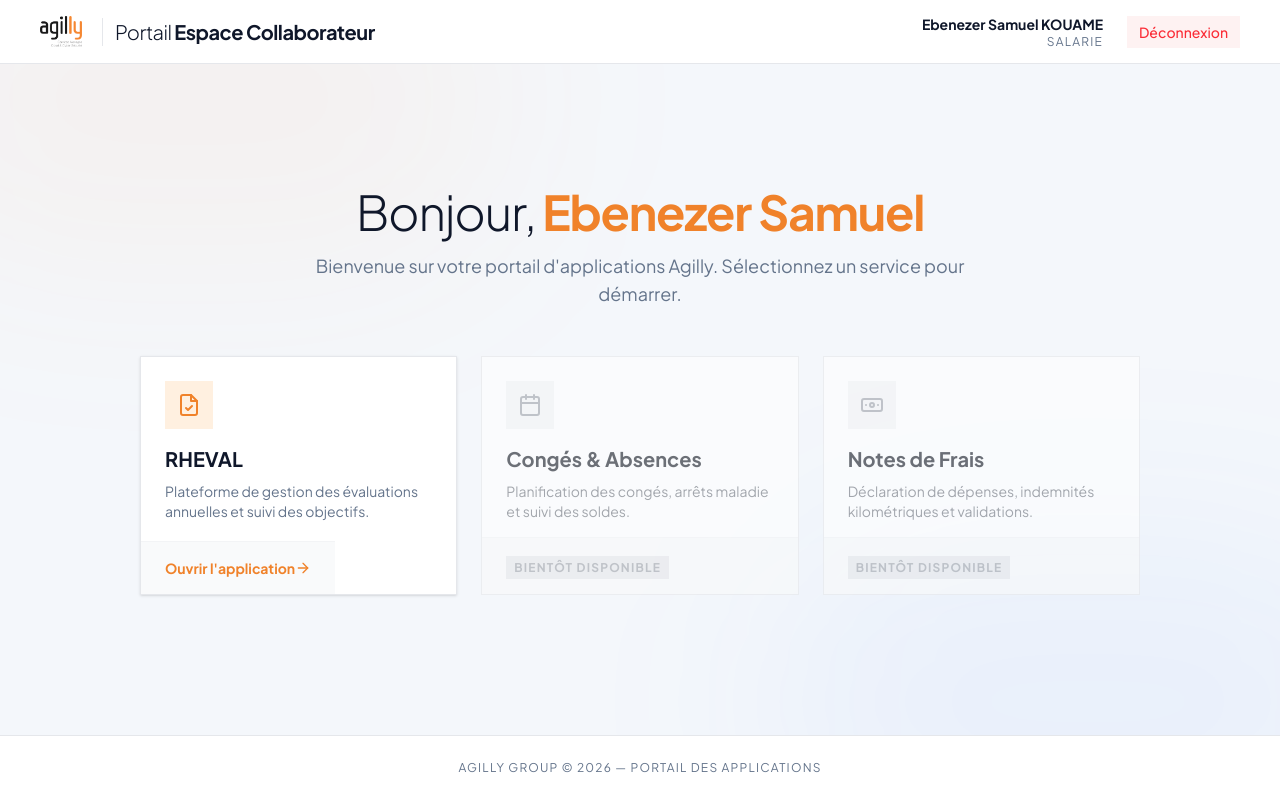
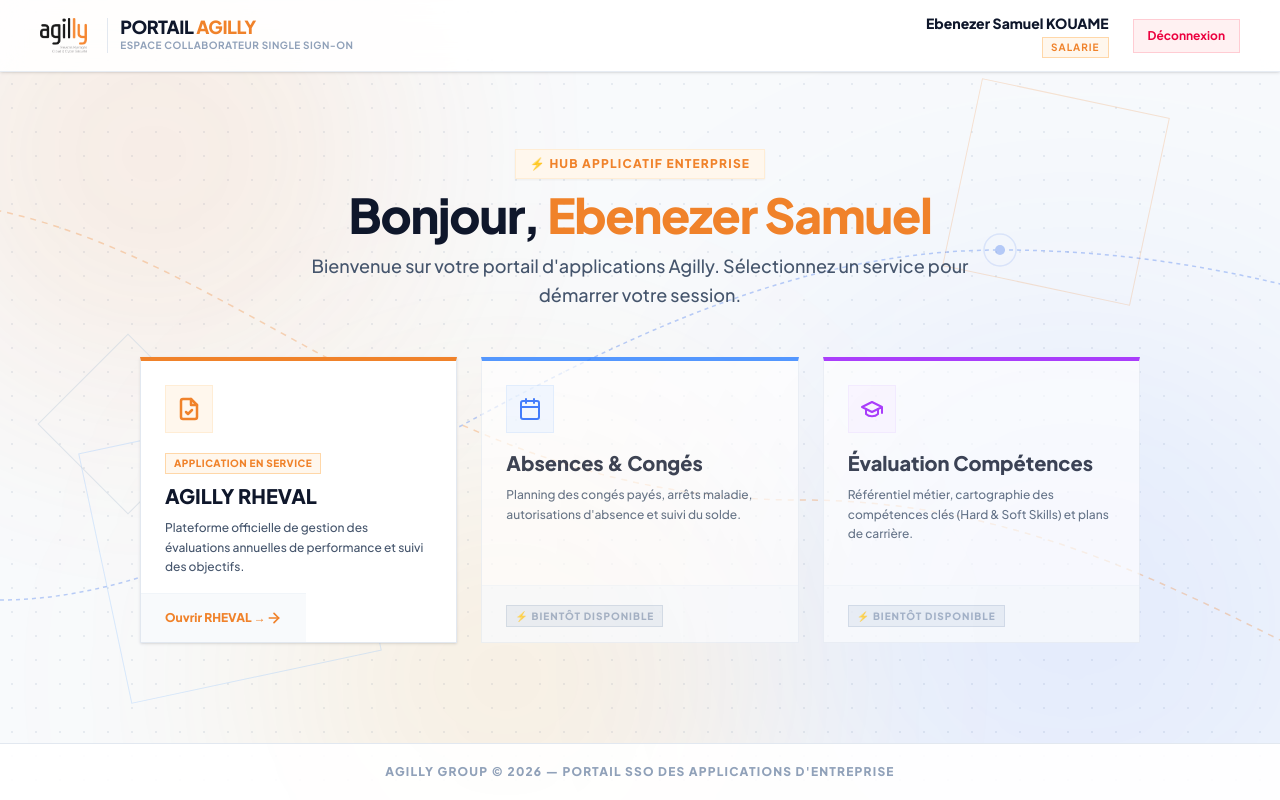
Before and after one commit to Skouame24/rheval, a Next.js app: page /portail in a window 1280 px wide. Built offline with nearby package versions, Linux system fonts and the light colour scheme.

Commit message:
fourth  commit

```diff
--- a/app/portail/page.tsx
+++ b/app/portail/page.tsx
@@ -14,31 +14,64 @@
   }
 
   const navigateToDashboard = () => {
-    const dashboardRoute = ROLE_DASHBOARD[role];
-    if (dashboardRoute) {
-      router.push(dashboardRoute);
-    }
+    const dashboardRoute = ROLE_DASHBOARD[role] || "/dashboard/mon-espace";
+    router.push(dashboardRoute);
   };
 
   return (
-    <div className="min-h-screen bg-[#F4F7FB] font-sans flex flex-col">
+    <div className="min-h-screen bg-[#F8FAFC] font-sans flex flex-col relative overflow-hidden select-none">
+
+      {/* ─── DÉCORATIONS D'ARRIÈRE-PLAN TECH & AGILLY BRAND ─── */}
+
+      {/* 1. Grille de points IT Agilly */}
+      <div className="absolute inset-0 bg-[radial-gradient(#CBD5E1_1.2px,transparent_1.2px)] [background-size:24px_24px] opacity-40 pointer-events-none z-0" />
+
+      {/* 2. Halos Lumineux Flous (Glow Orbs) Orange Agilly & Bleu Enterprise */}
+      <div className="absolute -top-24 -left-24 w-[500px] h-[500px] bg-[#F0822A]/15 rounded-full blur-[120px] pointer-events-none z-0 animate-pulse" />
+      <div className="absolute top-[40%] -right-24 w-[600px] h-[600px] bg-blue-600/10 rounded-full blur-[140px] pointer-events-none z-0" />
+      <div className="absolute -bottom-32 left-[20%] w-[500px] h-[500px] bg-amber-500/10 rounded-full blur-[130px] pointer-events-none z-0" />
+
+      {/* 3. Cadres Géométriques Carrés Stricts (Charte Agilly Tech) */}
+      <div className="absolute top-[12%] right-[10%] w-48 h-48 border border-[#F0822A]/20 rounded-none transform rotate-12 pointer-events-none z-0" />
+      <div className="absolute bottom-[15%] left-[8%] w-64 h-64 border border-blue-400/20 rounded-none transform -rotate-12 pointer-events-none z-0" />
+      <div className="absolute top-[45%] left-[5%] w-32 h-32 border border-slate-300 rounded-none transform rotate-45 pointer-events-none z-0 opacity-60" />
+
+      {/* 4. Lignes Vectorielles Réseau & Data Interconnectées (SVG Network Lines) */}
+      <svg width="100%" height="100%" className="absolute inset-0 pointer-events-none z-0 opacity-30">
+        <path d="M -100,200 C 200,200 400,500 800,500 C 1200,500 1400,800 1800,800" fill="none" stroke="#F0822A" strokeWidth="1.5" strokeDasharray="6 6" />
+        <path d="M 0,600 C 300,600 600,250 1000,250 C 1400,250 1600,450 2000,450" fill="none" stroke="#2563EB" strokeWidth="1.5" strokeDasharray="4 4" />
+
+        {/* Nodes Réseau IT */}
+        <circle cx="400" cy="500" r="4" fill="#F0822A" />
+        <circle cx="400" cy="500" r="12" fill="none" stroke="#F0822A" strokeWidth="1.5" opacity="0.6" />
+        <circle cx="1000" cy="250" r="5" fill="#2563EB" />
+        <circle cx="1000" cy="250" r="16" fill="none" stroke="#2563EB" strokeWidth="1.5" opacity="0.4" />
+      </svg>
+
       {/* ─── Header Portail ─── */}
-      <header className="h-16 bg-white border-b border-gray-200 px-6 md:px-10 flex items-center justify-between sticky top-0 z-50">
+      <header className="h-18 bg-white/90 backdrop-blur-md border-b border-slate-200/80 px-6 md:px-10 flex items-center justify-between sticky top-0 z-50 shadow-sm">
         <div className="flex items-center gap-3">
-          <img src="/logo.png" alt="Agilly Logo" className="h-8 object-contain" />
-          <span className="text-xl font-light text-agilly-black tracking-tight border-l pl-3 ml-2 border-gray-200">
-            Portail <span className="font-bold">Espace Collaborateur</span>
-          </span>
+          <img src="/logo.png" alt="Agilly Logo" className="h-9 object-contain" />
+          <div className="border-l border-slate-200 pl-3 ml-2">
+            <span className="text-lg font-extrabold text-slate-900 tracking-tight block leading-none">
+              PORTAIL <span className="text-[#F0822A]">AGILLY</span>
+            </span>
+            <span className="text-[10px] font-bold text-slate-400 tracking-wider uppercase block mt-0.5">
+              Espace Collaborateur Single Sign-On
+            </span>
+          </div>
         </div>
 
         <div className="flex items-center gap-6">
           <div className="text-right hidden md:block">
-            <p className="text-sm font-bold text-agilly-black m-0">{user.prenom} {user.nom}</p>
-            <p className="text-xs text-agilly-gray m-0 uppercase tracking-widest">{user.role}</p>
+            <p className="text-sm font-extrabold text-slate-900 m-0">{user.prenom} {user.nom}</p>
+            <span className="text-[10px] font-bold text-[#F0822A] uppercase tracking-widest bg-orange-50 px-2 py-0.5 border border-orange-200 inline-block mt-0.5">
+              {user.role}
+            </span>
           </div>
           <button
             onClick={logout}
-            className="text-sm font-medium text-red-500 hover:text-red-700 transition-colors bg-red-50 hover:bg-red-100 px-3 py-1.5 rounded-sm"
+            className="text-xs font-bold text-rose-600 hover:text-rose-700 bg-rose-50 hover:bg-rose-100 px-3.5 py-2 rounded-none border border-rose-200 transition-colors cursor-pointer"
           >
             Déconnexion
           </button>
@@ -46,58 +79,58 @@
       </header>
 
       {/* ─── Main Content ─── */}
-      <main className="flex-1 flex flex-col items-center justify-center p-6 pb-20 relative overflow-hidden">
+      <main className="flex-1 flex flex-col items-center justify-center p-6 pb-20 relative z-10">
 
-        {/* Background Decorative Elements */}
-        <div className="absolute top-[-20%] left-[-10%] w-[50%] h-[50%] bg-agilly-primary/5 rounded-full blur-[100px] pointer-events-none" />
-        <div className="absolute bottom-[-20%] right-[-10%] w-[50%] h-[50%] bg-blue-500/5 rounded-full blur-[100px] pointer-events-none" />
-
-        <div className="relative z-10 w-full max-w-[1000px] flex flex-col items-center text-center mb-12 mt-10">
-          <h1 className="text-4xl md:text-5xl font-light text-agilly-black tracking-tight mb-4">
-            Bonjour, <span className="font-bold text-agilly-primary">{user.prenom}</span>
+        {/* En-tête de bienvenue */}
+        <div className="w-full max-w-[1000px] flex flex-col items-center text-center mb-12 mt-8">
+          <span className="text-xs font-extrabold text-[#F0822A] uppercase tracking-widest bg-[#FFF7ED] px-3.5 py-1.5 border border-[#FFEDD5] inline-block mb-3 shadow-xs">
+            ⚡ HUB APPLICATIF ENTERPRISE
+          </span>
+          <h1 className="text-4xl md:text-5xl font-extrabold text-slate-900 tracking-tight mb-3">
+            Bonjour, <span className="text-[#F0822A]">{user.prenom}</span>
           </h1>
-          <p className="text-lg text-agilly-gray max-w-2xl">
-            Bienvenue sur votre portail d'applications Agilly. Sélectionnez un service pour démarrer.
+          <p className="text-base md:text-lg text-slate-600 max-w-2xl font-medium m-0 leading-relaxed">
+            Bienvenue sur votre portail d'applications Agilly. Sélectionnez un service pour démarrer votre session.
           </p>
         </div>
 
-        {/* ─── Applications Grid ─── */}
-        <div className="relative z-10 w-full max-w-[1000px] grid grid-cols-1 md:grid-cols-2 lg:grid-cols-3 gap-6">
+        {/* ─── Applications Grid (Charte Bords Carrés rounded-none) ─── */}
+        <div className="w-full max-w-[1000px] grid grid-cols-1 md:grid-cols-2 lg:grid-cols-3 gap-6">
 
-          {/* RHEVAL - ACTIVE APP */}
+          {/* RHEVAL - APPLICATION DISPONIBLE */}
           <button
             onClick={navigateToDashboard}
-            className="group relative flex flex-col bg-white border border-gray-200 hover:border-agilly-primary shadow-sm hover:shadow-xl transition-all duration-300 text-left overflow-hidden rounded-sm cursor-pointer"
+            className="group relative flex flex-col bg-white border border-slate-200 hover:border-[#F0822A] shadow-sm hover:shadow-xl transition-all duration-300 text-left overflow-hidden rounded-none cursor-pointer border-t-4 border-t-[#F0822A]"
           >
-            {/* Ligne d'accentuation en haut */}
-            <div className="absolute top-0 left-0 w-full h-1 bg-agilly-primary transform origin-left scale-x-0 group-hover:scale-x-100 transition-transform duration-300" />
-
             <div className="p-6 pb-4">
-              <div className="w-12 h-12 bg-[#FFF0E0] text-agilly-primary flex items-center justify-center rounded-sm mb-4">
-                <svg width="24" height="24" viewBox="0 0 24 24" fill="none" stroke="currentColor" strokeWidth="2" strokeLinecap="round" strokeLinejoin="round">
+              <div className="w-12 h-12 bg-[#FFF7ED] text-[#F0822A] flex items-center justify-center rounded-none mb-4 border border-[#FFEDD5] group-hover:scale-105 transition-transform">
+                <svg width="24" height="24" viewBox="0 0 24 24" fill="none" stroke="currentColor" strokeWidth="2.5" strokeLinecap="round" strokeLinejoin="round">
                   <path d="M14 2H6a2 2 0 0 0-2 2v16a2 2 0 0 0 2 2h12a2 2 0 0 0 2-2V8z"/>
                   <polyline points="14 2 14 8 20 8"/>
                   <path d="m9 15 2 2 4-4"/>
                 </svg>
               </div>
-              <h3 className="text-xl font-bold text-agilly-black mb-2">RHEVAL</h3>
-              <p className="text-sm text-agilly-gray">
-                Plateforme de gestion des évaluations annuelles et suivi des objectifs.
+              <span className="text-[10px] font-extrabold text-[#F0822A] uppercase tracking-wider bg-orange-50 px-2 py-0.5 border border-orange-200 inline-block mb-2">
+                APPLICATION EN SERVICE
+              </span>
+              <h3 className="text-xl font-extrabold text-slate-900 mb-2 group-hover:text-[#F0822A] transition-colors">AGILLY RHEVAL</h3>
+              <p className="text-xs text-slate-600 font-medium leading-relaxed">
+                Plateforme officielle de gestion des évaluations annuelles de performance et suivi des objectifs.
               </p>
             </div>
 
-            <div className="mt-auto px-6 py-4 bg-gray-50 border-t border-gray-100 flex items-center justify-between group-hover:bg-[#FFF0E0]/30 transition-colors">
-              <span className="text-sm font-bold text-agilly-primary">Ouvrir l'application</span>
-              <svg className="text-agilly-primary transform group-hover:translate-x-1 transition-transform" width="16" height="16" viewBox="0 0 24 24" fill="none" stroke="currentColor" strokeWidth="2" strokeLinecap="round" strokeLinejoin="round">
+            <div className="mt-auto px-6 py-4 bg-slate-50 border-t border-slate-100 flex items-center justify-between group-hover:bg-[#FFF7ED] transition-colors">
+              <span className="text-xs font-extrabold text-[#F0822A]">Ouvrir RHEVAL →</span>
+              <svg className="text-[#F0822A] transform group-hover:translate-x-1 transition-transform" width="16" height="16" viewBox="0 0 24 24" fill="none" stroke="currentColor" strokeWidth="2.5" strokeLinecap="round" strokeLinejoin="round">
                 <path d="M5 12h14"/><path d="m12 5 7 7-7 7"/>
               </svg>
             </div>
           </button>
 
-          {/* CONGÉS & ABSENCES - INACTIVE APP */}
-          <div className="relative flex flex-col bg-white border border-gray-200 opacity-60 grayscale-[50%] select-none cursor-not-allowed rounded-sm">
+          {/* ABSENCES & CONGÉS - EN DÉVELOPPEMENT */}
+          <div className="relative flex flex-col bg-white/80 border border-slate-200/80 opacity-80 select-none rounded-none border-t-4 border-t-blue-500">
             <div className="p-6 pb-4">
-              <div className="w-12 h-12 bg-gray-100 text-gray-400 flex items-center justify-center rounded-sm mb-4">
+              <div className="w-12 h-12 bg-blue-50 text-blue-600 flex items-center justify-center rounded-none mb-4 border border-blue-100">
                 <svg width="24" height="24" viewBox="0 0 24 24" fill="none" stroke="currentColor" strokeWidth="2" strokeLinecap="round" strokeLinejoin="round">
                   <rect x="3" y="4" width="18" height="18" rx="2" ry="2"/>
                   <line x1="16" y1="2" x2="16" y2="6"/>
@@ -105,48 +138,53 @@
                   <line x1="3" y1="10" x2="21" y2="10"/>
                 </svg>
               </div>
-              <h3 className="text-xl font-bold text-agilly-black mb-2 flex items-center gap-2">
-                Congés & Absences
+              <h3 className="text-xl font-extrabold text-slate-900 mb-2">
+                Absences & Congés
               </h3>
-              <p className="text-sm text-gray-500">
-                Planification des congés, arrêts maladie et suivi des soldes.
+              <p className="text-xs text-slate-600 font-medium leading-relaxed">
+                Planning des congés payés, arrêts maladie, autorisations d'absence et suivi du solde.
               </p>
             </div>
 
-            <div className="mt-auto px-6 py-4 bg-gray-50 border-t border-gray-100">
-              <span className="text-xs font-bold text-gray-400 uppercase tracking-widest bg-gray-200 px-2 py-1 rounded-sm">Bientôt disponible</span>
+            <div className="mt-auto px-6 py-4 bg-slate-50 border-t border-slate-100">
+              <span className="text-[10px] font-extrabold text-slate-400 uppercase tracking-widest bg-slate-200/80 px-2 py-1 rounded-none border border-slate-300">
+                ⚡ Bientôt disponible
+              </span>
             </div>
           </div>
 
-          {/* NOTES DE FRAIS - INACTIVE APP */}
-          <div className="relative flex flex-col bg-white border border-gray-200 opacity-60 grayscale-[50%] select-none cursor-not-allowed rounded-sm">
+          {/* ÉVALUATION COMPÉTENCES - EN DÉVELOPPEMENT */}
+          <div className="relative flex flex-col bg-white/80 border border-slate-200/80 opacity-80 select-none rounded-none border-t-4 border-t-purple-600">
             <div className="p-6 pb-4">
-              <div className="w-12 h-12 bg-gray-100 text-gray-400 flex items-center justify-center rounded-sm mb-4">
+              <div className="w-12 h-12 bg-purple-50 text-purple-600 flex items-center justify-center rounded-none mb-4 border border-purple-100">
                 <svg width="24" height="24" viewBox="0 0 24 24" fill="none" stroke="currentColor" strokeWidth="2" strokeLinecap="round" strokeLinejoin="round">
-                  <rect x="2" y="6" width="20" height="12" rx="2"/>
-                  <circle cx="12" cy="12" r="2"/>
-                  <path d="M6 12h.01M18 12h.01"/>
+                  <path d="M22 10v6M2 10l10-5 10 5-10 5z" />
+                  <path d="M6 12v5c3 3 9 3 12 0v-5" />
                 </svg>
               </div>
-              <h3 className="text-xl font-bold text-agilly-black mb-2 flex items-center gap-2">
-                Notes de Frais
+              <h3 className="text-xl font-extrabold text-slate-900 mb-2">
+                Évaluation Compétences
               </h3>
-              <p className="text-sm text-gray-500">
-                Déclaration de dépenses, indemnités kilométriques et validations.
+              <p className="text-xs text-slate-600 font-medium leading-relaxed">
+                Référentiel métier, cartographie des compétences clés (Hard & Soft Skills) et plans de carrière.
               </p>
             </div>
 
-            <div className="mt-auto px-6 py-4 bg-gray-50 border-t border-gray-100">
-              <span className="text-xs font-bold text-gray-400 uppercase tracking-widest bg-gray-200 px-2 py-1 rounded-sm">Bientôt disponible</span>
+            <div className="mt-auto px-6 py-4 bg-slate-50 border-t border-slate-100">
+              <span className="text-[10px] font-extrabold text-slate-400 uppercase tracking-widest bg-slate-200/80 px-2 py-1 rounded-none border border-slate-300">
+                ⚡ Bientôt disponible
+              </span>
             </div>
           </div>
 
+
         </div>
+
       </main>
 
       {/* ─── Footer ─── */}
-      <footer className="text-center py-6 text-xs text-agilly-gray uppercase tracking-widest border-t border-gray-200 bg-white">
-        Agilly Group © {new Date().getFullYear()} — Portail des Applications
+      <footer className="text-center py-5 text-xs font-extrabold text-slate-400 uppercase tracking-widest border-t border-slate-200 bg-white/90 relative z-10">
+        AGILLY GROUP © {new Date().getFullYear()} — PORTAIL SSO DES APPLICATIONS D'ENTREPRISE
       </footer>
     </div>
   );
```
